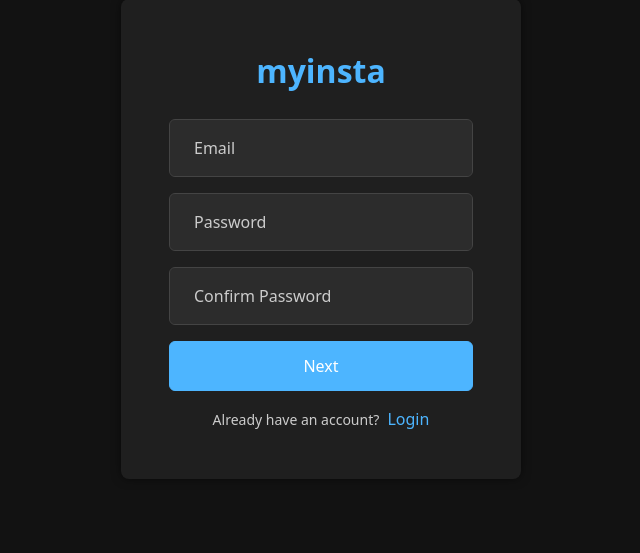
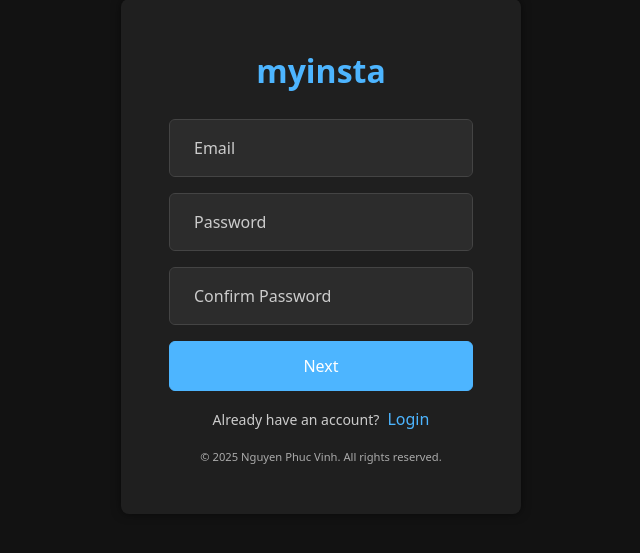
Before and after one commit to vinhngph/myinsta, a Flask app: page /register in a window 1280 px wide. Shown: the part 129-682 px from the top of the page, without its empty margins (319-959 px from the left). Run offline with Flask 3, Linux system fonts and the light colour scheme; parts of the project's set-up code (start-up, migrations or seed data) failed here and were passed over.

Commit message:
feat: count user's posts, copyright

```diff
--- a/app.py
+++ b/app.py
@@ -210,7 +210,10 @@ def post():
 @app.route("/me")
 @login_required
 def me(user):
-    return render_template("me.html", user=user)
+    count_posts = db.execute(
+        "SELECT COUNT(id) AS count FROM posts WHERE user_id=?", (user["id"],)
+    )[0]["count"]
+    return render_template("me.html", user=user, count_posts=count_posts)
 
 
 @app.route("/cdn")
--- a/static/css/register.css
+++ b/static/css/register.css
@@ -112,3 +112,10 @@ body {
     color: #74caff;
     text-decoration: underline;
 }
+
+.copyright {
+    font-size: 0.8rem;
+    color: #aaa;
+    text-align: center;
+    margin-top: 1rem;
+}
--- a/templates/base.html
+++ b/templates/base.html
@@ -21,6 +21,9 @@
         <button id="btnCreate" class="btn btn-outline-success w-100">Create</button>
         <div class="mt-auto w-100">
             <a href="/logout" class="btn btn-outline-secondary w-100">Logout</a>
+            <footer>
+                <small>&copy; 2025 Nguyen Phuc Vinh. All rights reserved.</small>
+            </footer>
         </div>
     </div>
     <!-- Main Content -->
--- a/templates/login.html
+++ b/templates/login.html
@@ -33,6 +33,10 @@
                     <div class="text-center">
                         <small class="text-register">Don't have an account?</small>
                         <a href="/register" class="register-link ms-1">Register</a>
+
+                        <footer class="copyright">
+                            <small>&copy; 2025 Nguyen Phuc Vinh. All rights reserved.</small>
+                        </footer>
                     </div>
                 </form>
             </div>
--- a/templates/me.html
+++ b/templates/me.html
@@ -9,7 +9,7 @@
     <div class="user-username">@{{ user.username }}</div>
     <div class="user-name">{{ user.name }}</div>
     <div class="user-interactions">
-        <div class="count-posts">0 posts</div>
+        <div class="count-posts">{{ count_posts }} posts</div>
         <div class="count-followers">10 followers</div>
         <div class="count-following">11 following</div>
     </div>
--- a/templates/register.html
+++ b/templates/register.html
@@ -58,6 +58,10 @@
                 <div class="text-center">
                     <small class="text-login">Already have an account?</small>
                     <a href="/login" class="login-link ms-1">Login</a>
+
+                    <footer class="copyright">
+                        <small>&copy; 2025 Nguyen Phuc Vinh. All rights reserved.</small>
+                    </footer>
                 </div>
             </div>
         </div>
```
Also changed, not shown: static/css/base.css (+7 -0 lines), static/css/login.css (+7 -0 lines).
